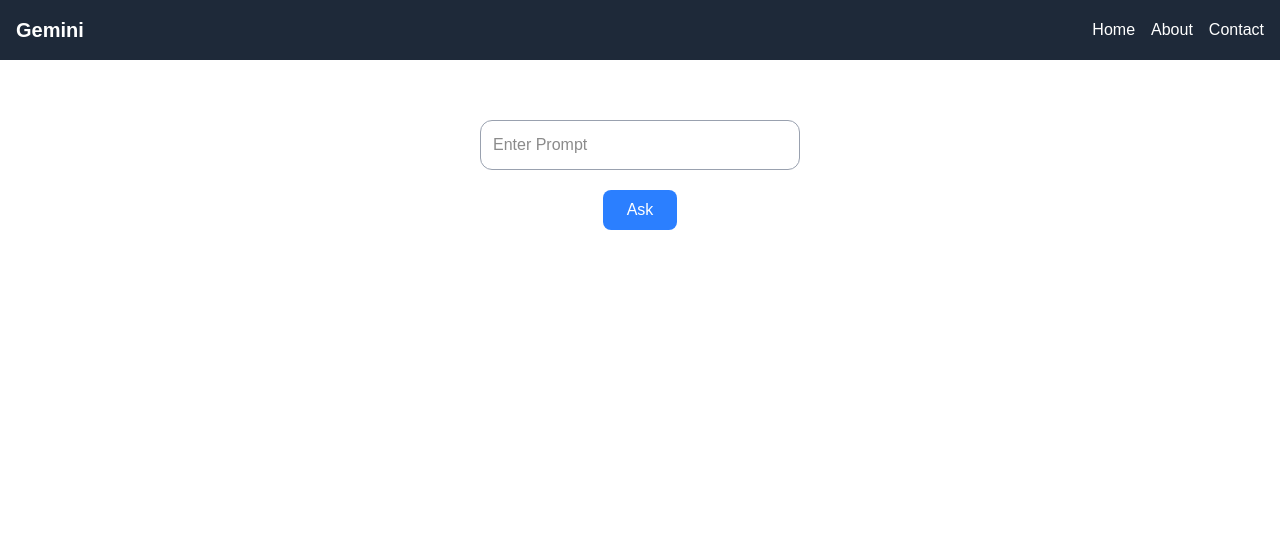
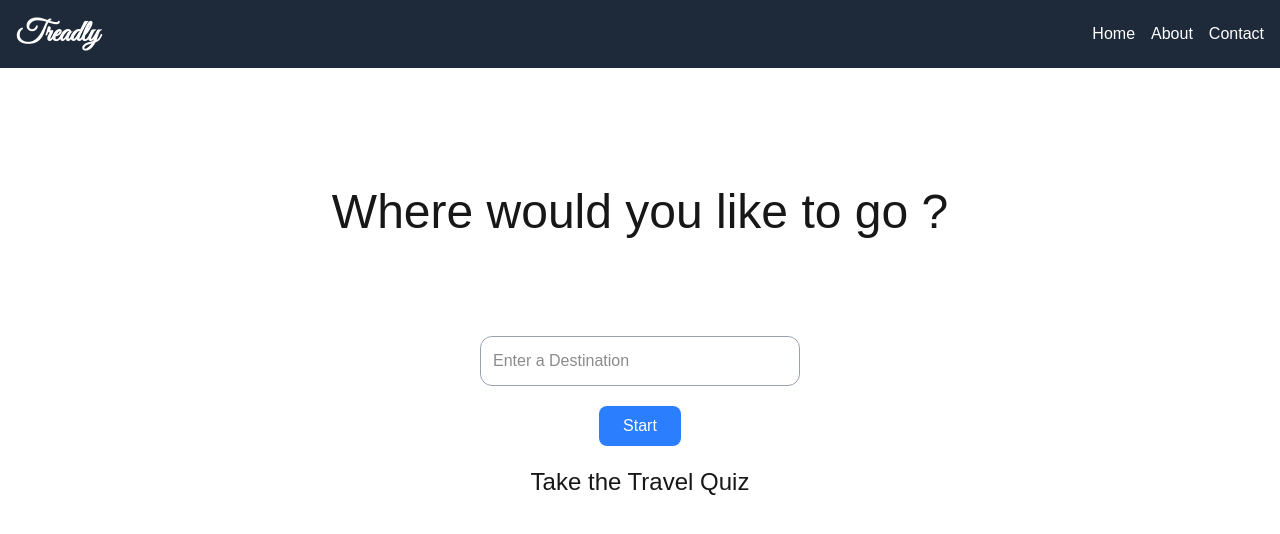
Before and after one commit to Taj-2005/Treadly, a Next.js app: page / in a window 1280 px wide. Shown: the top 534 px of the page. Built offline with nearby package versions, Linux system fonts and the light colour scheme.

Commit message:
Boiler Plate UI Done

```diff
--- a/package.json
+++ b/package.json
@@ -9,7 +9,7 @@
     "lint": "next lint"
   },
   "dependencies": {
-    "next": "15.3.1",
+    "next": "^15.3.1",
     "react": "^19.0.0",
     "react-dom": "^19.0.0",
     "react-top-loading-bar": "^3.0.2"
--- a/src/app/components/NavBar/NavBar.jsx
+++ b/src/app/components/NavBar/NavBar.jsx
@@ -1,11 +1,12 @@
+
 export default function NavBar({ handleHomeClick }) {
   return (
     <div className="flex justify-between items-center p-4 bg-gray-800 text-white min-w-screen">
-        <div className="text-xl font-bold">Gemini</div>
+      <div className="font-greatVibes text-3xl font-extrabold">Treadly</div>
       <div className="flex space-x-4">
-          <button onClick={handleHomeClick} className="hover:text-gray-400">Home</button>
-          <a href="#" className="hover:text-gray-400">About</a>
-          <a href="#" className="hover:text-gray-400">Contact</a>
+        <button onClick={handleHomeClick} className="hover:text-gray-400 transition-colors duration-300">Home</button>
+        <a href="#" className="hover:text-gray-400 transition-colors duration-300">About</a>
+        <a href="#" className="hover:text-gray-400 transition-colors duration-300">Contact</a>
       </div>
     </div>
   );
--- a/src/app/components/QuizContainer/QuizContainer.jsx
+++ b/src/app/components/QuizContainer/QuizContainer.jsx
@@ -11,6 +11,7 @@ export default function QuizContainer() {
   const [selectedAnswers, setSelectedAnswers] = useState(Array(10).fill(null));
   const [prompt, setPrompt] = useState("");
   const [showModal, setShowModal] = useState(false);
+  const [showExitModal, setShowExitModal] = useState(false);
   const [loading, setLoading] = useState(false);
   const router = useRouter();
 
@@ -20,6 +21,7 @@ export default function QuizContainer() {
     setData([]);
     setIndex(0);
     setPrompt("");
+    setSelectedAnswers(Array(10).fill(null));
   }
 
   async function fetchData(givenText) {
@@ -32,7 +34,7 @@ export default function QuizContainer() {
         body: JSON.stringify({
           contents: [{
             parts: [{
-              text: `give 10 mcq question for travellers to know about the trip which will make them enthusiastic to go for the trip, options -> array, answer as the keys of ${givenText} with question don't include any extra text just give the json file`
+              text: `give 10 mcq question for travellers to know about the trip which will make them enthuastic to go for the trip, options -> array, anser as the keys of ${givenText} with question dont include any extra text just give the json file dont include any para heading or reply just return the json file to me `
             }]
           }]
         }),
@@ -58,33 +60,23 @@ export default function QuizContainer() {
     }
   }
 
-  // Handle navigation with confirmation on quiz page
-  const handleNavigateHome = () => {
+  function handleHomeClick() {
     if (data.length > 0) {
-      // Show confirmation before navigating away from the quiz
-      setShowModal(true);
+      setShowExitModal(true);
     } else {
-      // If no quiz data, navigate without confirmation
-      resetAll();
       router.push("/");
     }
-  };
+  }
 
-  // Handle submit action when the user confirms the modal
-  const handleConfirmSubmit = () => {
+  function confirmExit() {
     resetAll();
-    setShowModal(false);
-    router.push("/"); // Navigate to homepage after submission
-  };
-
-  // Handle cancel action
-  const handleCancelSubmit = () => {
-    setShowModal(false);
-  };
+    setShowExitModal(false);
+    router.push("/");
+  }
 
   return (
     <>
-      <NavBar handleHomeClick={handleNavigateHome} />
+      <NavBar handleHomeClick={handleHomeClick} />
       <div className="flex flex-col justify-center items-center p-10 relative">
         {loading && (
           <div className="fixed top-0 left-0 right-0 h-1 bg-blue-500 animate-pulse z-50"></div>
@@ -92,8 +84,10 @@ export default function QuizContainer() {
 
         {data.length === 0 ? (
           <>
+          <div className="text-5xl py-20">Where would you like to go ?</div>
             <input
               className="m-5 border border-gray-400 p-3 rounded-xl w-80"
+              value={prompt || ""}
               onChange={(e) => setPrompt(e.target.value)}
               onKeyDown={(e) => {
                 if (e.key === "Enter") {
@@ -101,14 +95,16 @@ export default function QuizContainer() {
                   fetchData(prompt);
                 }
               }}
-              placeholder="Enter Prompt"
+              placeholder="Enter a Destination"
             />
+
             <button
               className="bg-blue-500 text-white px-6 py-2 rounded-lg mb-5"
               onClick={() => fetchData(prompt)}
             >
-              Ask
+              Start
             </button>
+            <div className="text-2xl">Take the Travel Quiz</div>
           </>
         ) : (
           <>
@@ -143,24 +139,26 @@ export default function QuizContainer() {
               >
                 Submit
               </button>
+
+              {/* Submit confirmation modal */}
               {showModal && (
                 <div className="fixed inset-0 bg-black bg-opacity-40 flex items-center justify-center z-50">
-                  <div className="bg-white p-6 rounded-xl shadow-2xl max-w-md w-full text-center animate-fadeIn scale-95">
-                    <h2 className="text-2xl font-semibold text-gray-800 mb-3">
-                      Confirm Submission
-                    </h2>
-                    <p className="text-gray-600 mb-6">
-                      You are in the middle of the quiz. Are you sure you want to submit the quiz and go to the homepage?
-                    </p>
+                  <div className="bg-white p-6 rounded-2xl shadow-2xl max-w-md w-full text-center animate-fadeIn scale-95">
+                    <h2 className="text-2xl font-bold text-gray-800 mb-3">Confirm Submission</h2>
+                    <p className="text-gray-600 mb-6">Are you sure you want to submit your answers?</p>
                     <div className="flex justify-center gap-4">
                       <button
-                        onClick={handleConfirmSubmit}
+                        onClick={() => {
+                          resetAll();
+                          setShowModal(false);
+                          router.push("/");
+                        }}
                         className="bg-green-500 hover:bg-green-600 text-white px-5 py-2 rounded-lg font-medium transition"
                       >
                         Yes, Submit
                       </button>
                       <button
-                        onClick={handleCancelSubmit}
+                        onClick={() => setShowModal(false)}
                         className="bg-red-500 hover:bg-red-600 text-white px-5 py-2 rounded-lg font-medium transition"
                       >
                         Cancel
@@ -169,6 +167,34 @@ export default function QuizContainer() {
                   </div>
                 </div>
               )}
+
+              {/* Exit without submitting confirmation modal */}
+              {showExitModal && (
+                <div className="fixed inset-0 bg-black bg-opacity-50 flex items-center justify-center z-50">
+                  <div className="bg-white p-8 rounded-2xl shadow-2xl max-w-lg w-full text-center">
+                    <h2 className="text-3xl font-bold text-gray-800 mb-4">Wait! 😯</h2>
+                    <p className="text-gray-600 mb-6">
+                      You're in the middle of the quiz. Are you <span className="text-red-500 font-semibold">sure</span> you want to leave? <br />
+                      Your progress will be <span className="font-semibold">lost</span>!
+                    </p>
+                    <div className="flex justify-center gap-6">
+                      <button
+                        onClick={confirmExit}
+                        className="bg-green-600 hover:bg-green-700 text-white px-6 py-3 rounded-xl font-semibold transition"
+                      >
+                        Yes, Exit
+                      </button>
+                      <button
+                        onClick={() => setShowExitModal(false)}
+                        className="bg-gray-400 hover:bg-gray-500 text-white px-6 py-3 rounded-xl font-semibold transition"
+                      >
+                        No, Stay
+                      </button>
+                    </div>
+                  </div>
+                </div>
+              )}
+
             </div>
           </>
         )}
--- a/src/app/globals.css
+++ b/src/app/globals.css
@@ -1,4 +1,9 @@
+@import url('https://fonts.googleapis.com/css2?family=Great+Vibes&display=swap');
 @import "tailwindcss";
+
+.font-greatVibes {
+  font-family: 'Great Vibes', cursive;
+}
 
 :root {
   --background: #ffffff;
--- a/src/app/layout.js
+++ b/src/app/layout.js
@@ -1,4 +1,5 @@
 import { Geist, Geist_Mono } from "next/font/google";
+import Head from 'next/head';
 import "./globals.css";
 
 const geistSans = Geist({
```
Also changed, not shown: src/app/assets/logo.jpg (added), 1 other file (tests, documents, lock files or other folders). Lines whose indentation alone changed are shown as unchanged.
